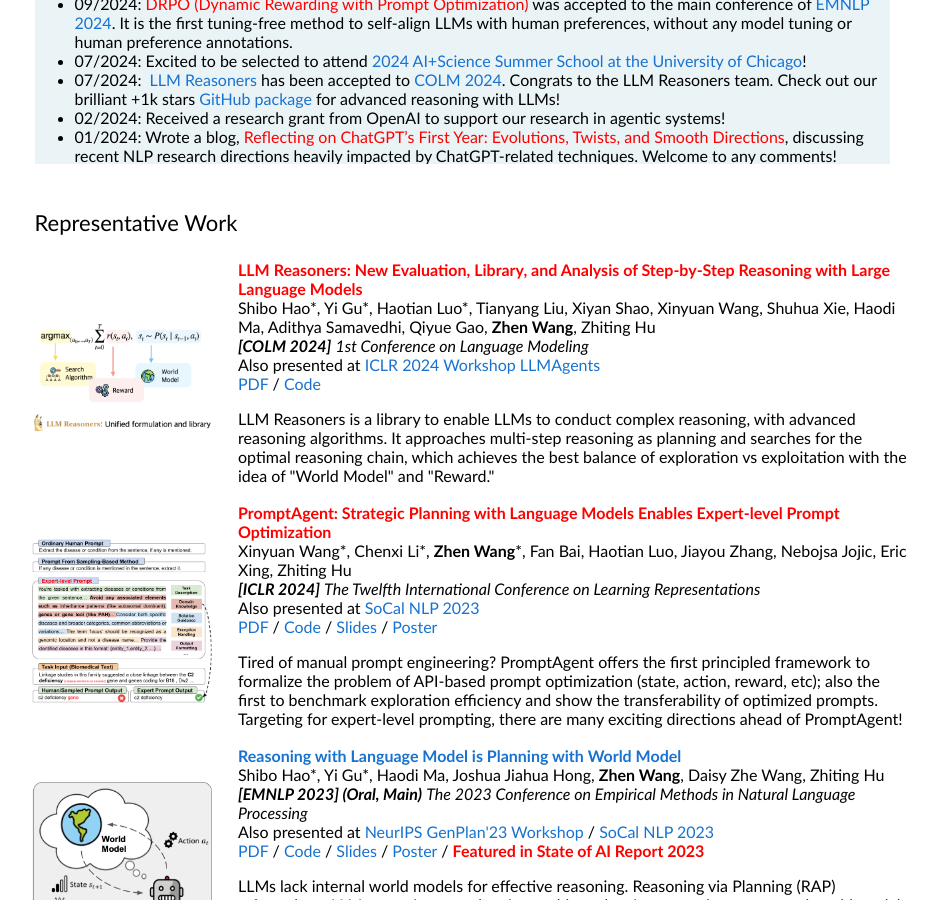
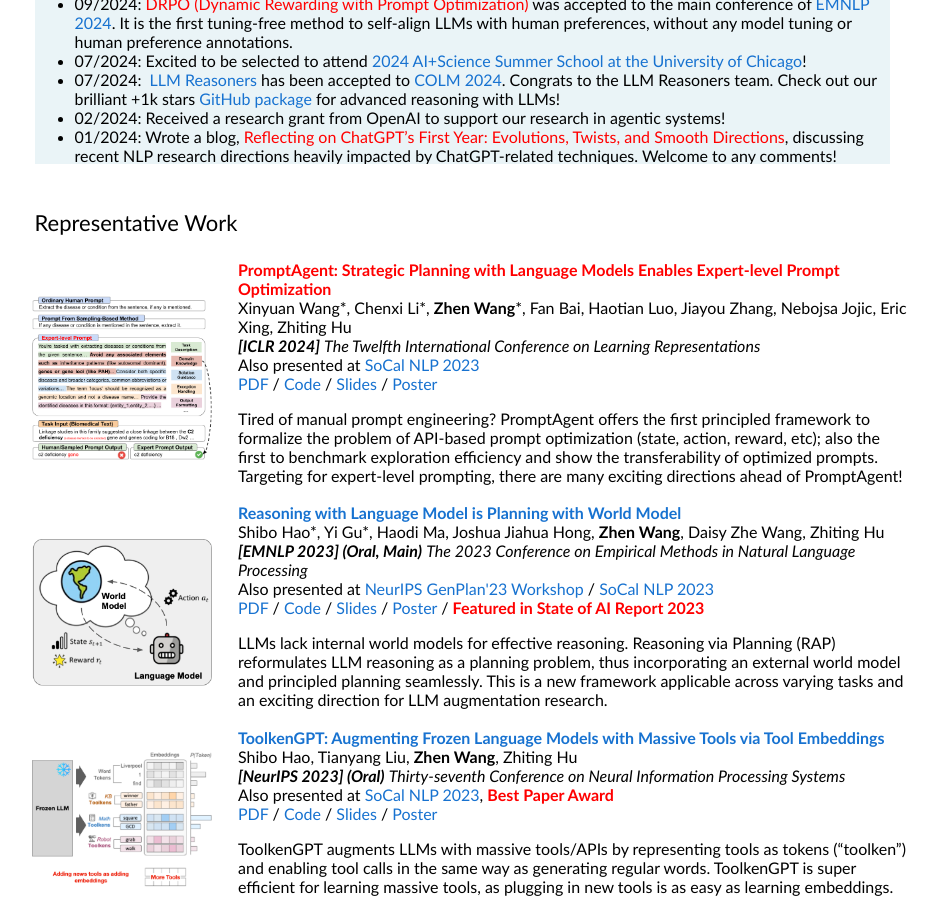
Before and after one commit to zhenwang9102/zhenwang9102.github.io, a Jekyll site: the page built from _posts/2019-06-02-venue.markdown, in a window 1280 px wide and 900 px high, scrolled down 1329 px. Shown: the whole window, without its empty margins (178-1116 px from the left). Built offline with Jekyll 4.4.1, drawn with Linux system fonts in a browser that asks for light colours.

Commit message:
Update default.html

```diff
--- a/_layouts/default.html
+++ b/_layouts/default.html
@@ -343,27 +343,6 @@
         </table>
 
 
-        <table style="width:100%;border:0px;border-spacing:0px;border-collapse:separate;margin-right:auto;margin-left:auto;">
-          <tr>
-            <td style="padding:20px;width:25%;vertical-align:middle;">
-              <img src="/images/fig_llm-reasoner_colm2024.png" alt="llm-reasoners_colm2024" width="180" height="auto" style="border-style: none">
-            </td>
-            <td style="width:75%;vertical-align:middle;">
-              <h3><a href="https://arxiv.org/abs/2404.05221" style="color:red">LLM Reasoners: New Evaluation, Library, and Analysis of Step-by-Step Reasoning with Large Language Models</a></h3>
-              <br>
-              Shibo Hao*, Yi Gu*, Haotian Luo*, Tianyang Liu, Xiyan Shao, Xinyuan Wang, Shuhua Xie, Haodi Ma, Adithya Samavedhi, Qiyue Gao, <b>Zhen Wang</b>, Zhiting Hu
-              <br>
-              <em><b>[COLM 2024]</b></em> <i>1st Conference on Language Modeling</i>
-              <br>
-              Also presented at <a href="https://llmagents.github.io/">ICLR 2024 Workshop LLMAgents</a>
-              <br>
-              <a href="https://arxiv.org/pdf/2404.05221">PDF</a> / <a href="https://github.com/maitrix-org/llm-reasoners">Code</a>
-              <p>LLM Reasoners is a library to enable LLMs to conduct complex reasoning, with advanced reasoning algorithms. It approaches multi-step reasoning as planning and searches for the optimal reasoning chain, which achieves the best balance of exploration vs exploitation with the idea of "World Model" and "Reward."</p>
-            </td>
-          </tr>
-        </table>
-
-
 
         <table style="width:100%;border:0px;border-spacing:0px;border-collapse:separate;margin-right:auto;margin-left:auto;">
           <tr>
```
